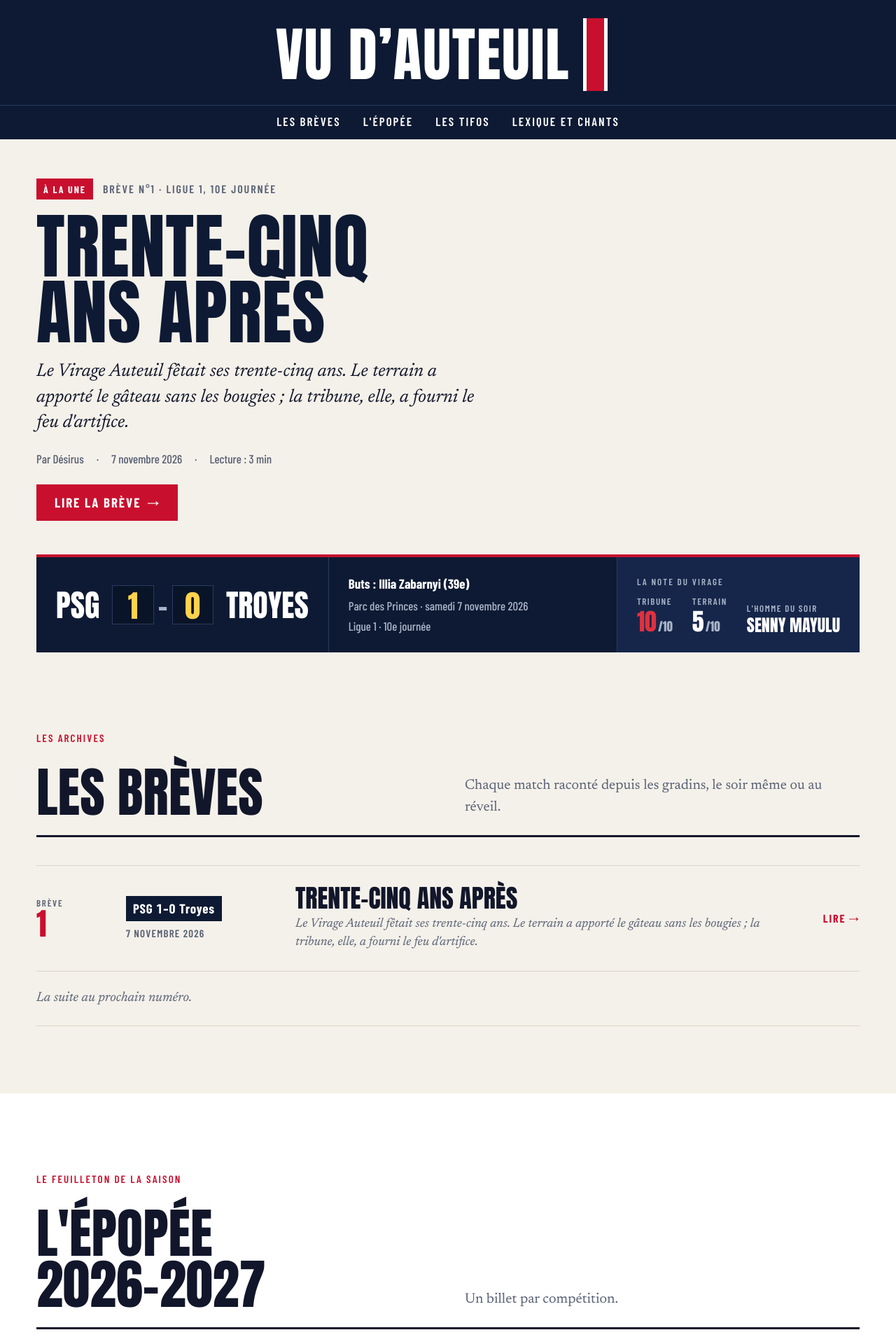
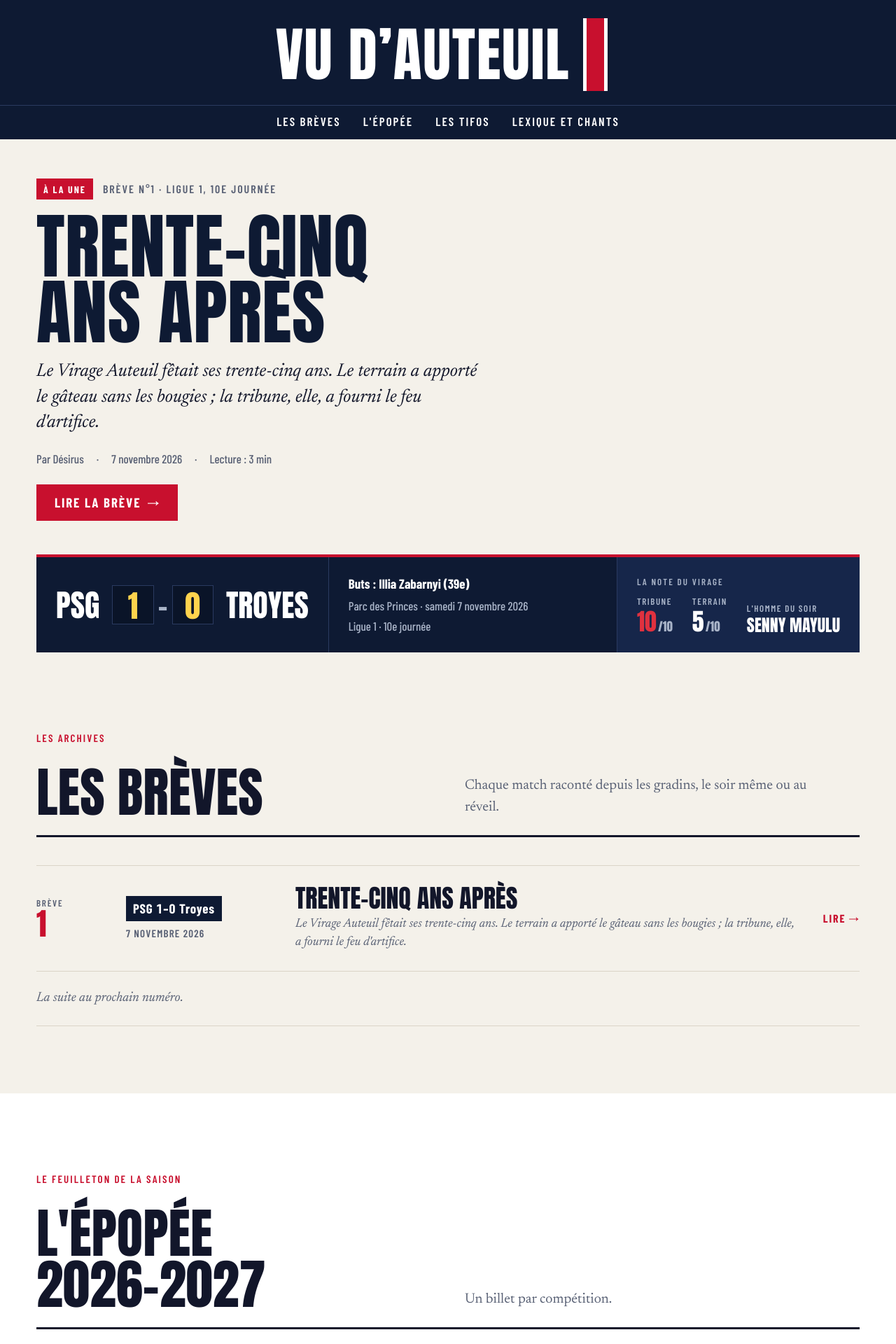
Before and after one commit to vudauteuil/vudauteuil.github.io, a Jekyll site: the page built from index.html, in a window 1280 px wide. Shown: the top 1920 px of the page at 70% size. Built offline with Jekyll 4.4.1, drawn with Linux system fonts in a browser that asks for light colours.

Commit message:
Style : déclare les polices hébergées sur le site

```diff
--- a/assets/css/style.css
+++ b/assets/css/style.css
@@ -2,6 +2,15 @@
    Direction : le journal de tribune. Une maquette de quotidien sportif
    (manchette, rubriques, filets) croisée avec le tableau d'affichage du stade.
    Les couleurs se changent ici, en une seule fois. */
+
+/* ---------- Polices, hébergées sur le site (aucun appel à Google) ----------
+   Licence SIL Open Font License : voir les fichiers OFL-*.txt dans assets/fonts. */
+@font-face { font-family: 'Anton'; font-style: normal; font-weight: 400; font-display: swap; src: url('../fonts/anton-400.woff2') format('woff2'); }
+@font-face { font-family: 'Barlow Condensed'; font-style: normal; font-weight: 500; font-display: swap; src: url('../fonts/barlow-condensed-500.woff2') format('woff2'); }
+@font-face { font-family: 'Barlow Condensed'; font-style: normal; font-weight: 600; font-display: swap; src: url('../fonts/barlow-condensed-600.woff2') format('woff2'); }
+@font-face { font-family: 'Barlow Condensed'; font-style: normal; font-weight: 700; font-display: swap; src: url('../fonts/barlow-condensed-700.woff2') format('woff2'); }
+@font-face { font-family: 'Newsreader'; font-style: normal; font-weight: 400 600; font-display: swap; src: url('../fonts/newsreader-variable.woff2') format('woff2'); }
+@font-face { font-family: 'Newsreader'; font-style: italic; font-weight: 400; font-display: swap; src: url('../fonts/newsreader-italic-variable.woff2') format('woff2'); }
 :root {
   --nuit: #0E1A33;
   --nuit-2: #16264A;
```
